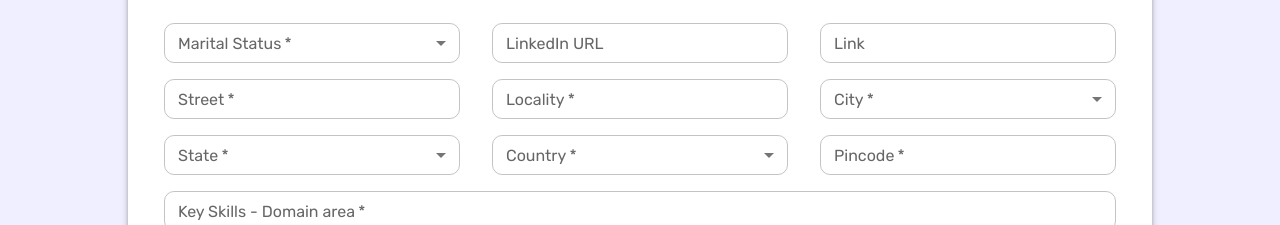
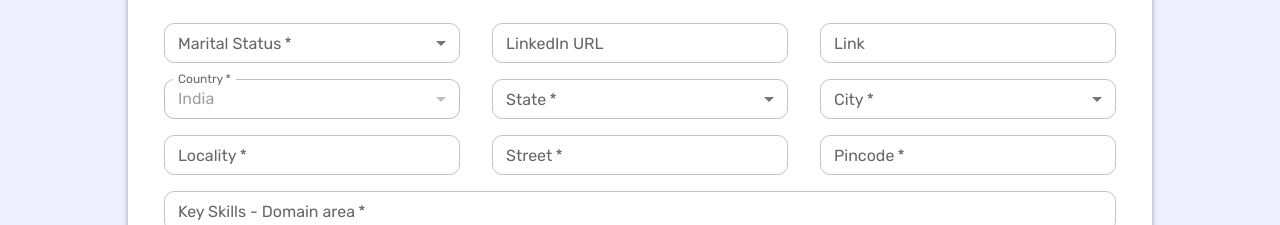
Before and after one commit to AcharyaUniversity/JobApplication, a React (Create React App) app: page / in a window 1280 px wide. Shown: the part 327-552 px from the top of the page. Built offline with nearby package versions, Linux system fonts and the light colour scheme.

Commit message:
update applicant details form

```diff
--- a/src/components/Inputs/CustomSelect.tsx
+++ b/src/components/Inputs/CustomSelect.tsx
@@ -19,6 +19,7 @@ interface Props {
   handleChange: (e: any) => void;
   error?: string;
   required?: boolean;
+  disabled?: boolean;
 }
 
 const useStyles = makeStyles((theme: Theme) => ({
@@ -37,6 +38,7 @@ function CustomSelect({
   handleChange,
   error,
   required = false,
+  disabled = false,
 }: Props) {
   const classes = useStyles();
 
@@ -45,6 +47,7 @@ function CustomSelect({
       <FormControl size="small" required={required} error={!!error} fullWidth>
         <InputLabel>{label}</InputLabel>
         <Select
+          disabled={disabled}
           size="small"
           name={name}
           value={value}
--- a/src/components/Inputs/FileInput/Dropfileinput.tsx
+++ b/src/components/Inputs/FileInput/Dropfileinput.tsx
@@ -1,4 +1,4 @@
-import { useEffect, useRef, useState } from "react";
+import { useRef } from "react";
 import { Grid, IconButton } from "@mui/material";
 import { useStyles } from "./styles";
 import CloudUploadIcon from "@mui/icons-material/CloudUpload";
--- a/src/containers/FormStepper.tsx
+++ b/src/containers/FormStepper.tsx
@@ -1,4 +1,4 @@
-import { useState } from "react";
+import { useEffect, useState } from "react";
 import DesktopFormStepper from "../components/Steppers/DesktopFormStepper";
 import MobileFormStepper from "../components/Steppers/MobileFormStepper";
 import { useMobileView } from "../utils/ViewContext";
@@ -15,6 +15,8 @@ const paperStyles = {
   borderRadius: 3,
 };
 
+let formData = new FormData();
+
 function FormStepper() {
   const [activeStep, setActiveStep] = useState(0);
 
@@ -26,6 +28,10 @@ function FormStepper() {
   const [educationErrors, setEducationErrors] = useState<any[]>([{}]);
   const [experienceErrors, setExperienceErrors] = useState<any[]>([{}]);
   const [attachmentsErrors, setAttachmentsErrors] = useState<any>({});
+
+  useEffect(() => {
+    for (let key in values) formData.set(key, values[key]);
+  }, [values]);
 
   const steps = [
     {
@@ -224,18 +230,23 @@ function FormStepper() {
   };
 
   const handleNext = () => {
-    if (activeStep === 0 && validateApplicant())
+    if (activeStep === 0) setActiveStep((prevActiveStep) => prevActiveStep + 1);
+    if (activeStep === 1) setActiveStep((prevActiveStep) => prevActiveStep + 1);
+    if (activeStep === 2) setActiveStep((prevActiveStep) => prevActiveStep + 1);
+    if (activeStep === 3) {
       setActiveStep((prevActiveStep) => prevActiveStep + 1);
-    if (activeStep === 1 && validateEducation())
-      setActiveStep((prevActiveStep) => prevActiveStep + 1);
-    if (activeStep === 2 && validateExperience())
-      setActiveStep((prevActiveStep) => prevActiveStep + 1);
-    if (activeStep === 3 && validateAttachments())
-      setActiveStep((prevActiveStep) => prevActiveStep + 1);
+      handleSubmit();
+    }
   };
 
   const handleBack = () => {
     setActiveStep((prevActiveStep) => prevActiveStep - 1);
+  };
+
+  const handleSubmit = () => {
+    console.log("form submit");
+    console.log(Array.from(formData));
+    console.log(values);
   };
 
   return (
--- a/src/containers/Forms/ApplicantDetailsForm.tsx
+++ b/src/containers/Forms/ApplicantDetailsForm.tsx
@@ -177,25 +177,31 @@ function ApplicantDetailsForm({ values, setValues, errors }: Props) {
         {/* 4th row */}
         <>
           <Grid item xs={12} md={4}>
-            <CustomTextField
-              name="street"
-              value={values.applicant.street}
+            <CustomSelect
+              name="country"
+              label="Country"
+              value={values.applicant.country}
+              items={[{ value: "India", label: "India" }]}
               handleChange={handleChange}
-              fullWidth
-              label="Street"
               required
-              error={errors.street}
+              error={errors.country}
+              disabled
             />
           </Grid>
           <Grid item xs={12} md={4}>
-            <CustomTextField
-              name="locality"
-              value={values.applicant.locality}
+            <CustomSelect
+              name="state"
+              label="State"
+              value={values.applicant.state}
+              items={[
+                { value: "Karnataka", label: "Karnataka" },
+                { value: "Maharashtra", label: "Maharashtra" },
+                { value: "Bihar", label: "Bihar" },
+                { value: "Andhra Pradesh", label: "Andhra Pradesh" },
+              ]}
               handleChange={handleChange}
-              fullWidth
-              label="Locality"
               required
-              error={errors.locality}
+              error={errors.state}
             />
           </Grid>
           <Grid item xs={12} md={4}>
@@ -219,41 +225,25 @@ function ApplicantDetailsForm({ values, setValues, errors }: Props) {
         {/* 5th row */}
         <>
           <Grid item xs={12} md={4}>
-            <CustomSelect
-              name="state"
-              label="State"
-              value={values.applicant.state}
-              items={[
-                { value: "Karnataka", label: "Karnataka" },
-                { value: "Maharashtra", label: "Maharashtra" },
-                { value: "Bihar", label: "Bihar" },
-                { value: "Andhra Pradesh", label: "Andhra Pradesh" },
-              ]}
+            <CustomTextField
+              name="locality"
+              value={values.applicant.locality}
               handleChange={handleChange}
+              fullWidth
+              label="Locality"
               required
-              error={errors.state}
+              error={errors.locality}
             />
           </Grid>
           <Grid item xs={12} md={4}>
-            <CustomSelect
-              name="country"
-              label="Country"
-              value={values.applicant.country}
-              items={[
-                { value: "India", label: "India" },
-                {
-                  value: "United Arab Emirates",
-                  label: "United Arab Emirates",
-                },
-                {
-                  value: "United States of America",
-                  label: "United States of America",
-                },
-                { value: "Qatar", label: "Qatar" },
-              ]}
+            <CustomTextField
+              name="street"
+              value={values.applicant.street}
               handleChange={handleChange}
+              fullWidth
+              label="Street"
               required
-              error={errors.country}
+              error={errors.street}
             />
           </Grid>
           <Grid item xs={12} md={4}>
--- a/src/containers/Forms/EducationDetailsForm.tsx
+++ b/src/containers/Forms/EducationDetailsForm.tsx
@@ -59,10 +59,14 @@ function EducationDetailsForm({ values, setValues, index, errors }: Props) {
               label="Graduation"
               value={values.education[index].graduation}
               items={[
-                { value: "Value 1", label: "Value 1" },
-                { value: "Value 2", label: "Value 2" },
-                { value: "Value 3", label: "Value 3" },
-                { value: "Value 4", label: "Value 4" },
+                { value: "IIT", label: "IIT" },
+                { value: "Diploma", label: "Diploma" },
+                { value: "UG", label: "UG" },
+                { value: "PG", label: "PG" },
+                { value: "Ph.D.", label: "Ph.D." },
+                { value: "NET/SLET", label: "NET/SLET" },
+                { value: "MPhil", label: "MPhil" },
+                { value: "Other", label: "Other" },
               ]}
               handleChange={handleChange}
               required
--- a/src/states/FormState.ts
+++ b/src/states/FormState.ts
@@ -61,7 +61,7 @@ export const formState: IFormState = {
     locality: "",
     city: "",
     state: "",
-    country: "",
+    country: "India",
     pinCode: "",
     skills: "",
   },
```
